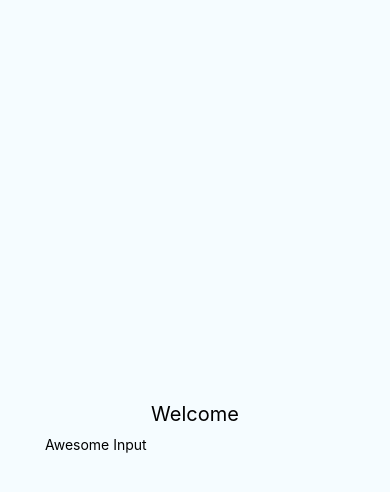
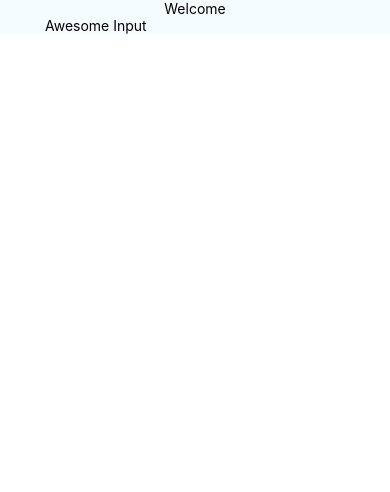
Before and after one commit to WillyLu326/AwesomeApp, a React Native app: screen / in a window 390 px wide. Shown: the top 492 px of the page. Built offline with nearby package versions, Linux system fonts and the light colour scheme.

Commit message:
start learing flex style

```diff
--- a/App.js
+++ b/App.js
@@ -49,19 +49,9 @@ export default class App extends Component {
 
 const styles = StyleSheet.create({
   container: {
-    flex: 1,
+    //flex: 1,
     justifyContent: 'center',
     alignItems: 'center',
     backgroundColor: '#F5FCFF',
-  },
-  welcome: {
-    fontSize: 20,
-    textAlign: 'center',
-    margin: 10,
-  },
-  instructions: {
-    textAlign: 'center',
-    color: '#333333',
-    marginBottom: 5,
-  },
+  }
 });
```
